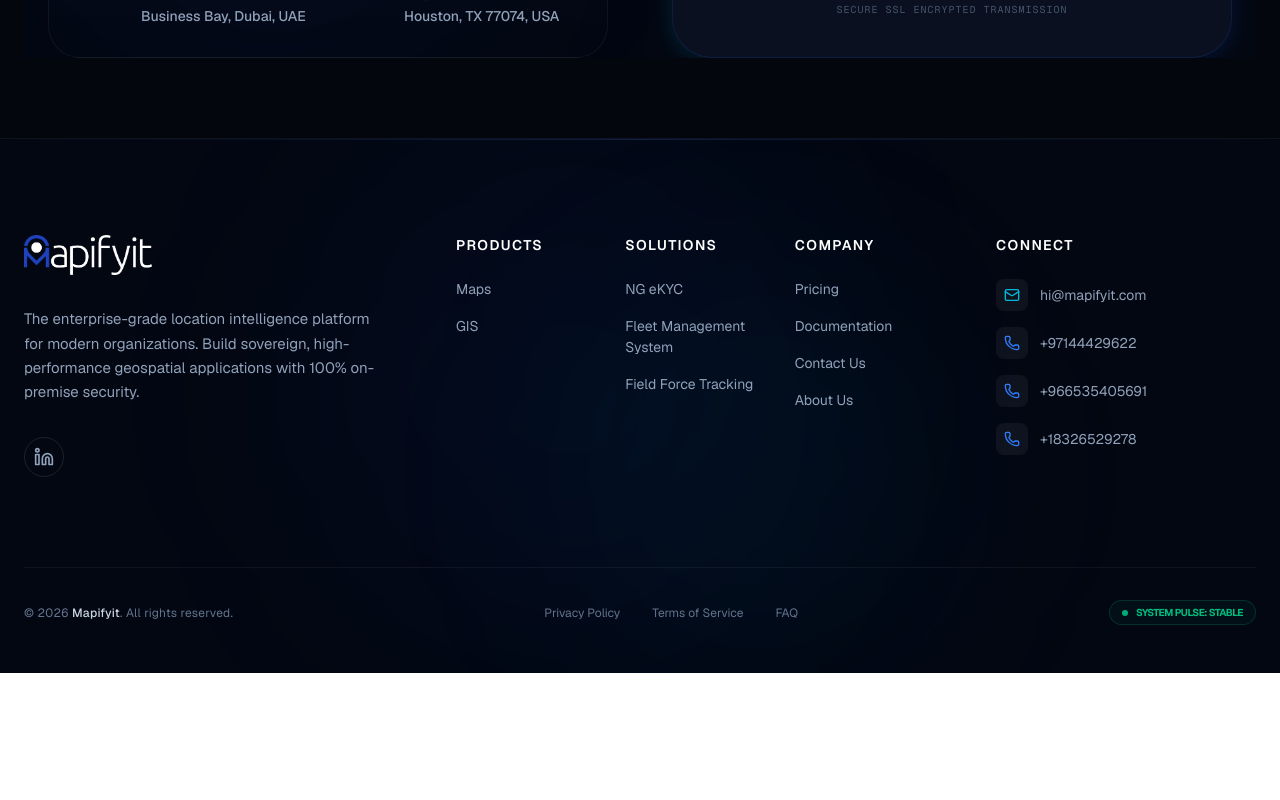
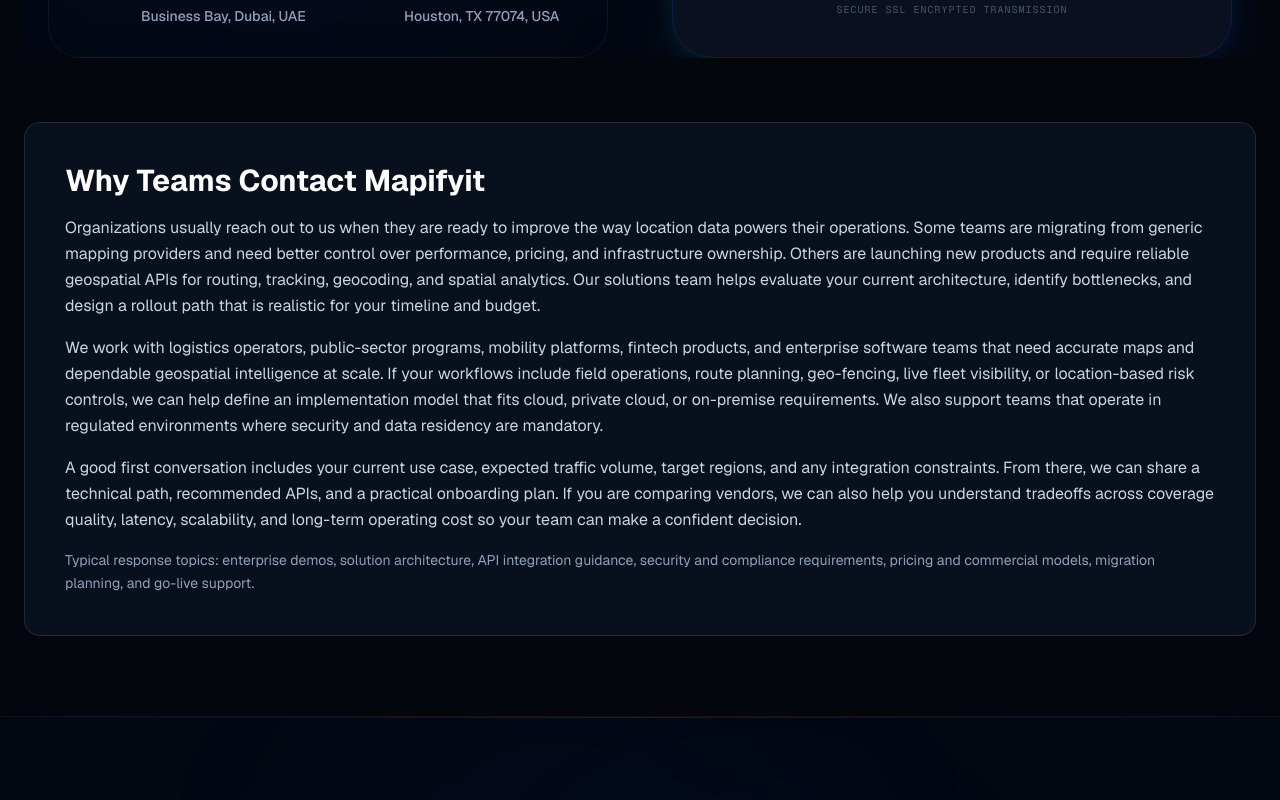
Before and after one commit to malik9594/mapifyit-web, a Next.js app: page /contact-us in a window 1280 px wide. Shown: the part 900-1700 px from the top of the page. Before the commit the page ends 1573 px from the top, so only its background shows below. Built offline with nearby package versions, Linux system fonts and the light colour scheme; no server answers.

Commit message:
new added content

```diff
--- a/app/contact-us/page.tsx
+++ b/app/contact-us/page.tsx
@@ -22,6 +22,24 @@ export default function ContactPage() {
                 <div className="relative z-10">
                     <ContactUs standalone={true} />
                 </div>
+
+                <section className="mt-16 rounded-2xl border border-white/10 bg-[#080F1D] p-6 md:p-10">
+                    <h2 className="text-2xl md:text-3xl font-bold text-white mb-4">
+                        Why Teams Contact Mapifyit
+                    </h2>
+                    <p className="text-slate-300 leading-relaxed mb-4">
+                        Organizations usually reach out to us when they are ready to improve the way location data powers their operations. Some teams are migrating from generic mapping providers and need better control over performance, pricing, and infrastructure ownership. Others are launching new products and require reliable geospatial APIs for routing, tracking, geocoding, and spatial analytics. Our solutions team helps evaluate your current architecture, identify bottlenecks, and design a rollout path that is realistic for your timeline and budget.
+                    </p>
+                    <p className="text-slate-300 leading-relaxed mb-4">
+                        We work with logistics operators, public-sector programs, mobility platforms, fintech products, and enterprise software teams that need accurate maps and dependable geospatial intelligence at scale. If your workflows include field operations, route planning, geo-fencing, live fleet visibility, or location-based risk controls, we can help define an implementation model that fits cloud, private cloud, or on-premise requirements. We also support teams that operate in regulated environments where security and data residency are mandatory.
+                    </p>
+                    <p className="text-slate-300 leading-relaxed mb-4">
+                        A good first conversation includes your current use case, expected traffic volume, target regions, and any integration constraints. From there, we can share a technical path, recommended APIs, and a practical onboarding plan. If you are comparing vendors, we can also help you understand tradeoffs across coverage quality, latency, scalability, and long-term operating cost so your team can make a confident decision.
+                    </p>
+                    <p className="text-slate-400 text-sm leading-relaxed">
+                        Typical response topics: enterprise demos, solution architecture, API integration guidance, security and compliance requirements, pricing and commercial models, migration planning, and go-live support.
+                    </p>
+                </section>
             </div>
         </div>
     );
--- a/app/faqs/page.tsx
+++ b/app/faqs/page.tsx
@@ -215,6 +215,21 @@ export default function FAQPage() {
                                     </div>
                                 </section>
 
+                                <section className="pt-10">
+                                    <div className="rounded-2xl border border-white/10 bg-[#080F1D] p-6 md:p-8">
+                                        <h2 className="text-2xl font-semibold text-white mb-4">Mapifyit FAQ Guide For Evaluation Teams</h2>
+                                        <p className="text-slate-300 leading-relaxed mb-4">
+                                            This FAQ page is designed to help decision-makers, product teams, and technical leads quickly understand how Mapifyit fits into real-world location intelligence programs. When companies evaluate mapping platforms, they usually compare more than just visual map quality. They also look at routing accuracy, geocoding relevance, scaling behavior under heavy traffic, data sovereignty options, and long-term commercial predictability. The answers above summarize these core topics so teams can evaluate technical fit before deeper implementation planning.
+                                        </p>
+                                        <p className="text-slate-300 leading-relaxed mb-4">
+                                            If your organization is building logistics, field-force automation, mobility, GIS analytics, or identity-linked geospatial workflows, the most important step is defining clear operational goals. That includes latency targets, update frequency, offline requirements, compliance constraints, and expected user growth. Once these requirements are clear, platform selection becomes faster and more objective. Our documentation and support team can help map these requirements to specific APIs and deployment options.
+                                        </p>
+                                        <p className="text-slate-300 leading-relaxed">
+                                            For teams that need additional clarity, the next step is a focused technical session where we review your current stack, integration surface, and rollout phases. This approach helps reduce migration risk, improve launch confidence, and ensure the platform is aligned with both engineering and business outcomes.
+                                        </p>
+                                    </div>
+                                </section>
+
                             </div>
                         </Reveal>
                     </div>
```
